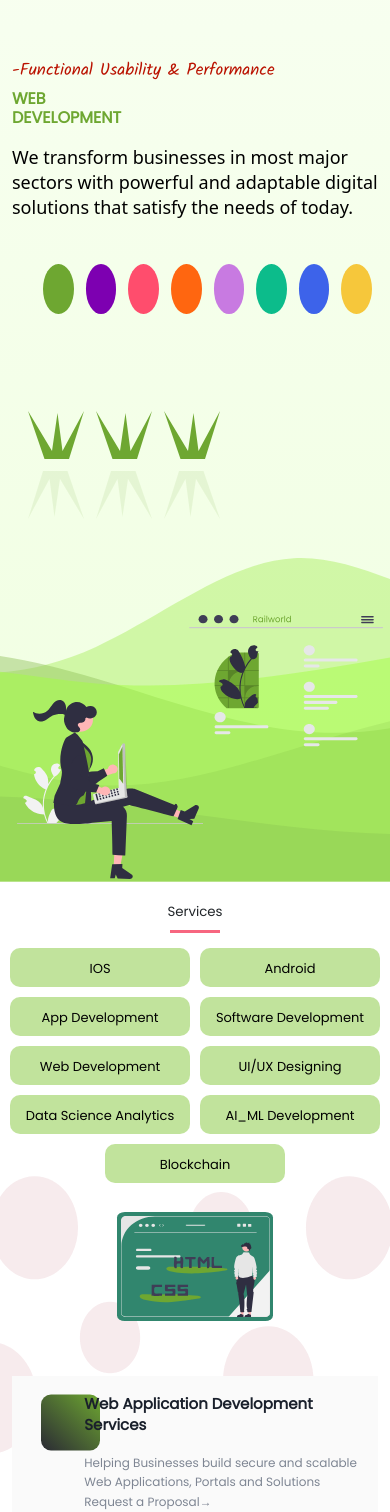
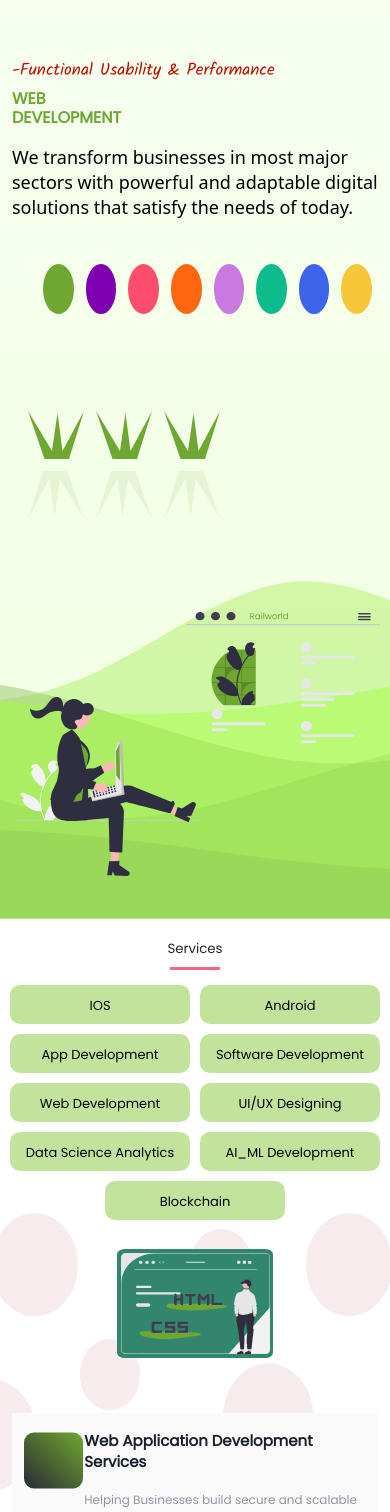
Before and after one commit to AkashPathak1808/OMS, an Angular app: page / in a window 390 px wide. Shown: the top 1512 px of the page. Built offline with nearby package versions, Linux system fonts and the light colour scheme.

Commit message:
new-uodates

```diff
--- a/src/app/app.component.html
+++ b/src/app/app.component.html
@@ -1,5 +1,5 @@
 <router-outlet></router-outlet>
 <app-web-development></app-web-development>
-<!-- <app-ios-development></app-ios-development> -->
+<app-ios-development></app-ios-development>
 <!-- <software-development></software-development> -->
 <router-outlet></router-outlet>
--- a/src/app/web-development/web-development.component.css
+++ b/src/app/web-development/web-development.component.css
@@ -107,8 +107,8 @@
 .img-lady {
   align-items: center;
   justify-content: center;
-  margin-top: 65px;
-  margin-left: 95px;
+  /* margin-top: 65px;
+  margin-left: 95px; */
   max-width: 100%;
   height: auto;
 }
@@ -163,7 +163,7 @@
 }
 
 .serviceLink:hover {
-  background-color: rgb(173, 233, 255);
+  background-color: rgb(161, 177, 182);
   cursor: pointer;
 }
 
@@ -203,18 +203,14 @@
   background-color: rgba(250, 250, 250, 1);
 }
 
-.col-2 {
-  padding: 0px 30px;
-}
-
 .squarebox,
 h6,
 p {
-  transition: transform 0.6s ease-in-out;
+  transition: transform 0.3s ease-in-out;
 }
 
 .rectangle-box:hover {
-  background-color: lightgreen;
+  background-color: rgb(197, 245, 197);
   box-shadow: 0 0 10px rgba(0, 0, 0, 0.6);
 }
 
@@ -228,7 +224,7 @@ p {
 .col-10 h6 {
   color: #1A202C;
   font-family: Poppins;
-  font-size: 18px;
+  font-size: 20px;
   font-weight: 600;
   line-height: 136.523%;
 }
@@ -237,33 +233,31 @@ p {
   color: #4A5568;
   font-feature-settings: 'salt' on;
   font-family: Poppins;
-  font-size: 14px;
+  font-size: 16px;
   font-style: normal;
-  font-weight: 400;
+  font-weight: 500;
   line-height: 162.023%;
-  opacity: 0.7;
+  opacity: 0.6;
 }
 
 /* Responsive */
 
-@media (max-width: 570px) {
-
+@media screen and (max-width: 992px) {
+  .rectangle-box {
+    height: fit-content;
+  }
   .img-lady {
-    margin: 5px 5px;
-    align-items: center;
-    justify-content: center;
+    margin: 2px 2px;
+    margin-bottom: 45px;
   }
 }
-
-@media screen and (max-width: 992px) {
-  .rectangle-box {
-    height: 400px;
-  }
-}
-
 @media screen and (max-width: 768px) {
   .rectangle-box {
     height: 300px;
+  }
+
+  .col-2 img{
+    margin: 1px 1px;
   }
 
   .col-10 h6 {
```
